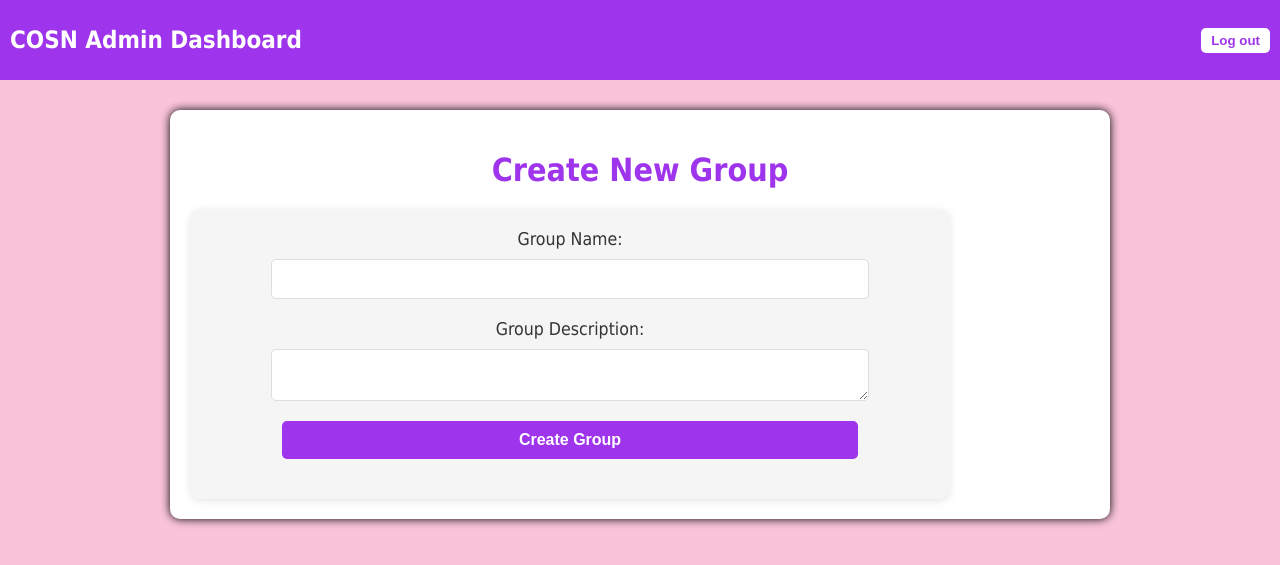
After one commit to Rihazul/COMP-353-PROJECT, a PHP site: page /create_group.php in a window 1280 px wide. The commit adds this page. Shown: the top 565 px of the page. Run offline with PHP 8.4, Linux system fonts and the light colour scheme; data that the repository does not hold is empty.

Commit message:
create groups, users, edit

```diff
--- a/admin.php
+++ b/admin.php
@@ -244,7 +244,6 @@ $pending_posts = mysqli_fetch_assoc($pending_posts_result)['pending_posts'];
         <ul>
             <li><a href="create_member.php">Create New Member</a></li>
             <li><a href="create_group.php">Create New Group</a></li>
-            <li><a href="moderate_posts.php">Moderate Pending Posts</a></li>
             <li><a href="reports.php">Generate Member Reports</a></li>
         </ul>
     </div>
--- /dev/null
+++ b/create_group.php
@@ -0,0 +1,184 @@
+<?php
+session_start();
+
+// Database connection
+$servername = "upc353.encs.concordia.ca";
+$username = "upc353_2";
+$password = "SleighParableSystem73";
+$dbname = "upc353_2";
+$conn = new mysqli($servername, $username, $password, $dbname);
+
+// Check connection
+if ($conn->connect_error) {
+    die("Connection failed: " . $conn->connect_error);
+}
+
+// Handle form submission for creating a new group
+if ($_SERVER["REQUEST_METHOD"] == "POST") {
+    $group_name = trim($_POST['group_name']);
+    $group_description = trim($_POST['group_description']);
+
+    if (!empty($group_name) && !empty($group_description)) {
+        // Insert new group into the database
+        $insert_query = "INSERT INTO `Groups` (GroupName, Description, CreationDate) VALUES (?, ?, NOW())";
+        $stmt = $conn->prepare($insert_query);
+        $stmt->bind_param("ss", $group_name, $group_description);
+
+        if ($stmt->execute()) {
+            $message = "Group successfully created!";
+        } else {
+            $message = "Error: " . $stmt->error;
+        }
+    } else {
+        $message = "Please fill in all fields.";
+    }
+}
+?>
+
+<!DOCTYPE html>
+<html lang="en">
+<head>
+    <meta charset="UTF-8">
+    <meta name="viewport" content="width=device-width, initial-scale=1.0">
+    <title>Create New Group</title>
+    <style>
+        /* General body styling */
+        body {
+            font-family: Tahoma, sans-serif;
+            background-color: #fac3da;
+            margin: 0;
+            padding: 0;
+        }
+
+        /* Top purple bar */
+        #purple_bar {
+            height: 60px;
+            background-color: #9e34eb;
+            color: #fff;
+            padding: 10px;
+            display: flex;
+            align-items: center;
+            justify-content: space-between;
+        }
+
+        #purple_bar .title {
+            font-size: 24px;
+            font-weight: bold;
+        }
+
+        .logout-button {
+            background-color: #fff;
+            color: #9e34eb;
+            border: none;
+            padding: 5px 10px;
+            border-radius: 5px;
+            cursor: pointer;
+            font-weight: bold;
+            transition: background-color 0.3s;
+        }
+
+        .logout-button:hover {
+            background-color: #e0d4f7;
+        }
+
+        /* Admin Container */
+        .admin-container {
+            width: 900px;
+            margin: 30px auto;
+            background-color: #ffffff;
+            padding: 20px;
+            border-radius: 10px;
+            box-shadow: 0px 0px 10px 0px #000;
+            text-align: center;
+        }
+
+        h1 {
+            color: #9e34eb;
+            font-size: 2em;
+            margin-bottom: 10px;
+        }
+
+        /* Form Styling */
+        form {
+            display: flex;
+            flex-direction: column;
+            align-items: center;
+            background-color: #f5f5f5;
+            padding: 20px;
+            border-radius: 10px;
+            box-shadow: 0 2px 8px rgba(0, 0, 0, 0.1);
+            width: 80%;
+            margin-top: 20px;
+        }
+
+        form label {
+            font-size: 1.1em;
+            color: #333;
+            margin-bottom: 10px;
+        }
+
+        form input, form textarea, form select {
+            font-size: 1em;
+            padding: 10px;
+            margin-bottom: 20px;
+            width: 80%;
+            border-radius: 5px;
+            border: 1px solid #ddd;
+            transition: border 0.3s;
+        }
+
+        form input[type="submit"] {
+            background-color: #9e34eb;
+            color: white;
+            font-weight: bold;
+            cursor: pointer;
+            border: none;
+            padding: 10px 20px;
+            border-radius: 5px;
+            transition: background-color 0.3s;
+        }
+
+        form input[type="submit"]:hover {
+            background-color: #7a29b8;
+        }
+
+        .message {
+            font-size: 1.2em;
+            margin-top: 20px;
+            color: #d8000c;
+            font-weight: bold;
+        }
+    </style>
+</head>
+<body>
+
+<!-- Top purple bar -->
+<div id="purple_bar">
+    <div class="title">COSN Admin Dashboard</div>
+    <button class="logout-button" onclick="window.location.href='login.php'">Log out</button>
+</div>
+
+<!-- Admin Container -->
+<div class="admin-container">
+    <h1>Create New Group</h1>
+
+    <!-- Form for creating a new group -->
+    <form method="post" action="">
+        <label for="group_name">Group Name: </label>
+        <input type="text" name="group_name" id="group_name" required>
+
+        <label for="group_description">Group Description: </label>
+        <textarea name="group_description" id="group_description" required></textarea>
+
+        <input type="submit" value="Create Group">
+    </form>
+
+    <?php if (isset($message)) { echo "<p class='message'>$message</p>"; } ?>
+</div>
+
+</body>
+</html>
+
+<?php
+$conn->close();
+?>
```
Also changed, not shown: create_member.php (added, +203 -0 lines), edit_member.php (added, +225 -0 lines), logout.php (+5 -3 lines).
